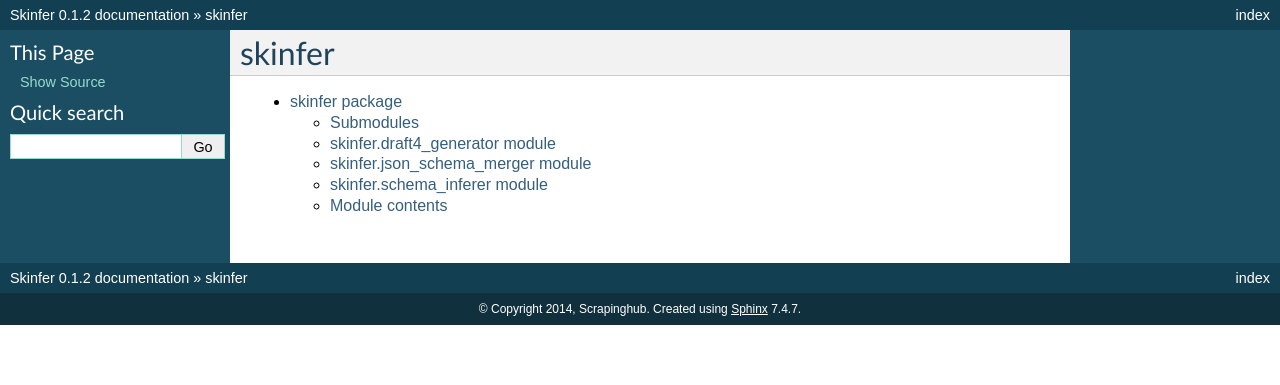
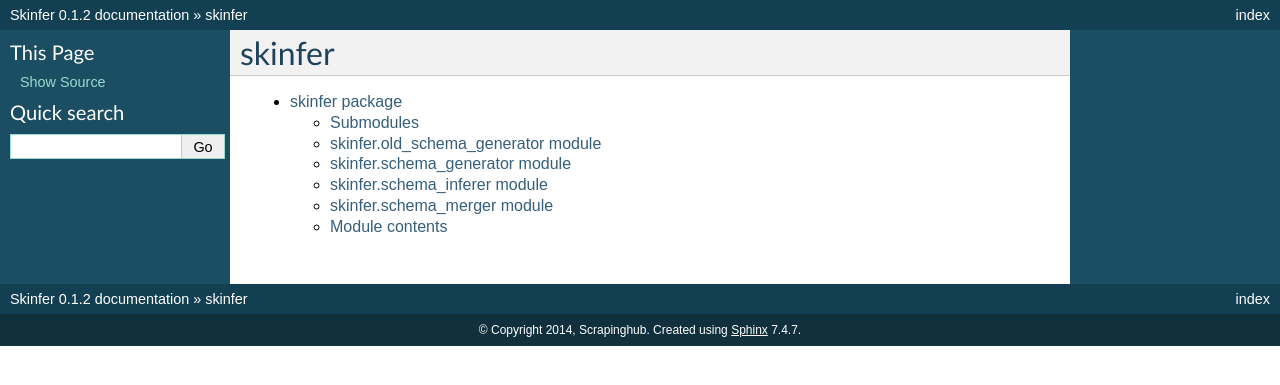
Before and after one commit to scrapinghub/skinfer, a Sphinx documentation site: the page built from docs/modules.rst, in a window 1280 px wide. Shown: the top 385 px of the page. Built offline with Sphinx 7.4.7, drawn with Linux system fonts in a browser that asks for light colours.

Commit message:
update doc refs

```diff
--- a/CONTRIBUTING.rst
+++ b/CONTRIBUTING.rst
@@ -108,4 +108,4 @@ Tips
 
 To run a subset of tests::
 
-    $ python -m unittest tests.test_draft4_generator
+    $ tox tests/test_schema_inferer.py
--- a/docs/skinfer.rst
+++ b/docs/skinfer.rst
@@ -4,18 +4,18 @@ skinfer package
 Submodules
 ----------
 
-skinfer.draft4_generator module
--------------------------------
+skinfer.old_schema_generator module
+-----------------------------------
 
-.. automodule:: skinfer.draft4_generator
+.. automodule:: skinfer.old_schema_generator
     :members:
     :undoc-members:
     :show-inheritance:
 
-skinfer.json_schema_merger module
----------------------------------
+skinfer.schema_generator module
+-------------------------------
 
-.. automodule:: skinfer.json_schema_merger
+.. automodule:: skinfer.schema_generator
     :members:
     :undoc-members:
     :show-inheritance:
@@ -28,6 +28,14 @@ skinfer.schema_inferer module
     :undoc-members:
     :show-inheritance:
 
+skinfer.schema_merger module
+----------------------------
+
+.. automodule:: skinfer.schema_merger
+    :members:
+    :undoc-members:
+    :show-inheritance:
+
 
 Module contents
 ---------------
```
